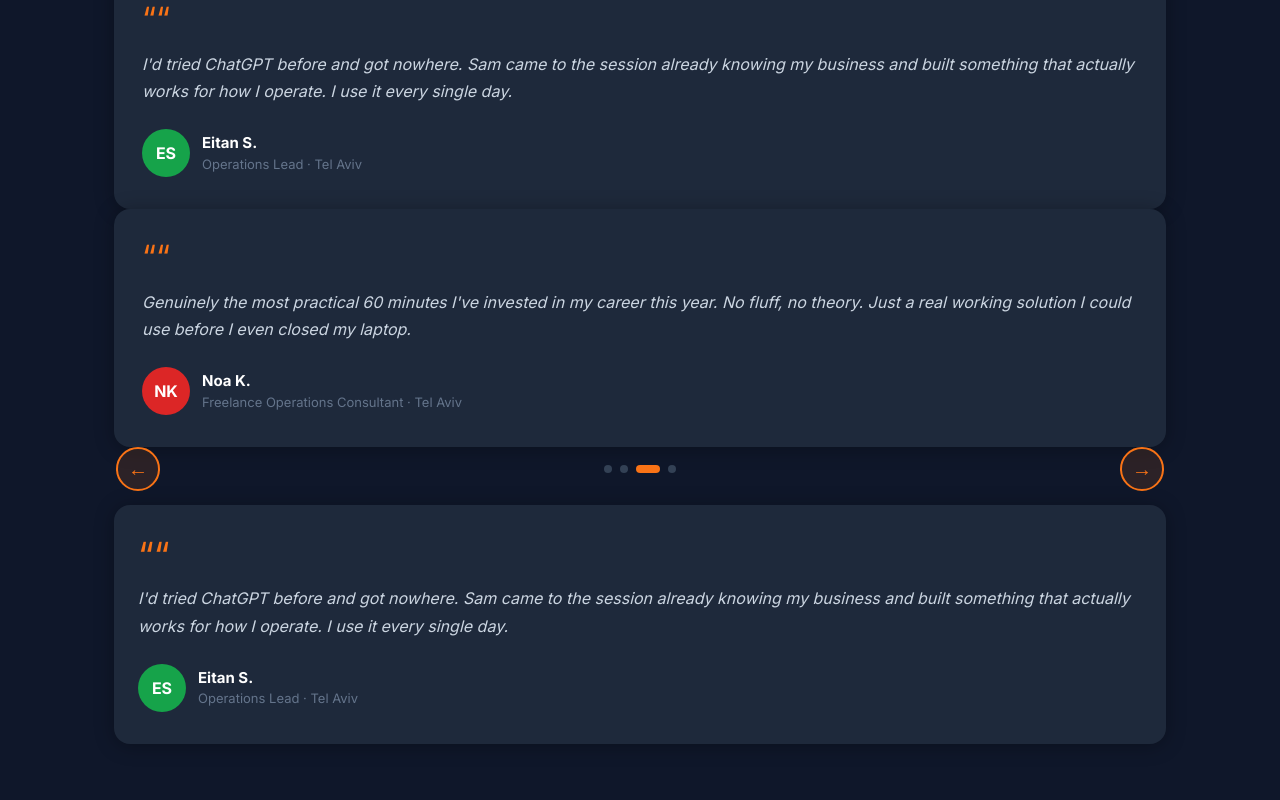
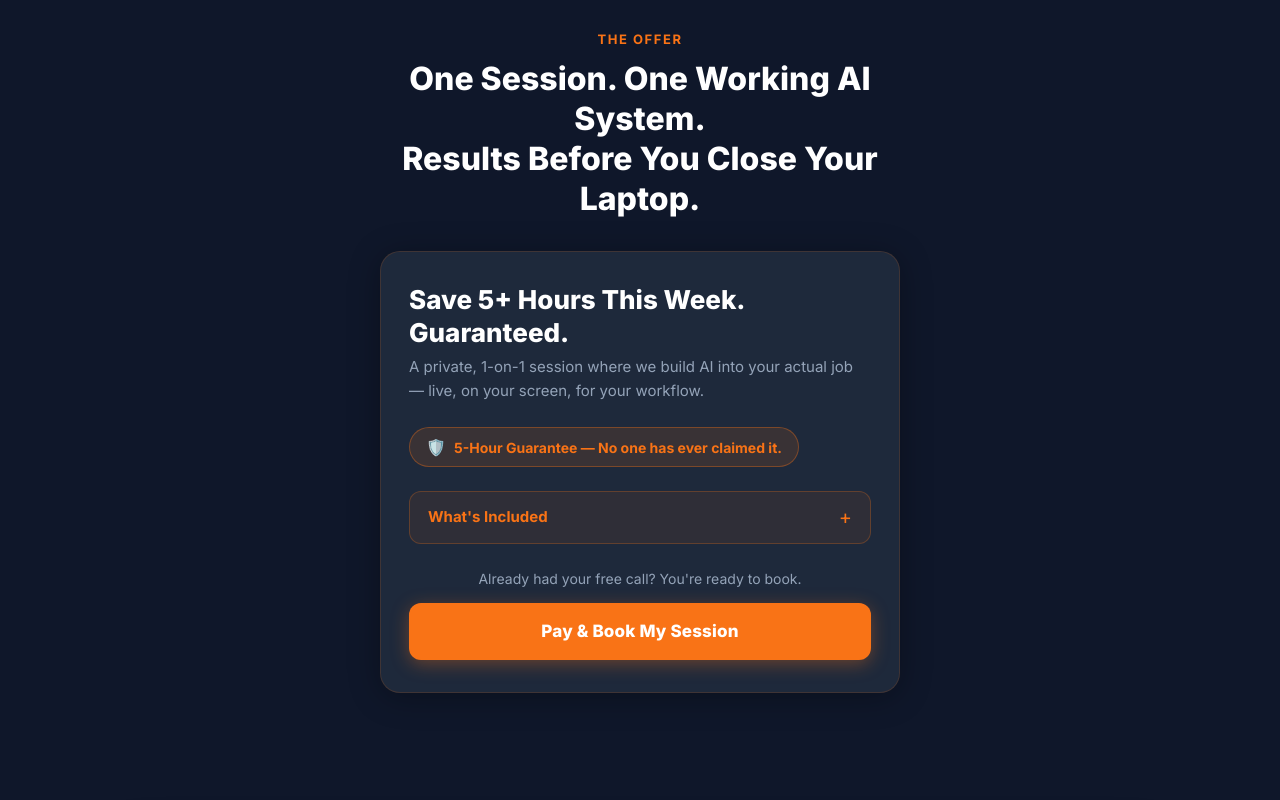
Before and after one commit to samkershner1234-aisk/ai-with-sam, a React (Vite) app: page / in a window 1280 px wide. Shown: the part 3340-4140 px from the top of the page. Built offline with nearby package versions, Linux system fonts and the light colour scheme.

Commit message:
Refactor styles and structure in Testimonials component

```diff
--- a/src/components/landing/Testimonials.jsx
+++ b/src/components/landing/Testimonials.jsx
@@ -33,7 +33,7 @@ const testimonials = [
 
 function Avatar({ t }) {
   return (
-    <div style={{width:48,height:48,borderRadius:"50%",background:t.color,display:"flex",alignItems:"center",justifyContent:"center",color:"#fff",fontWeight:700,fontSize:16,flexShrink:0}}>
+    <div style={{ width: 48, height: 48, borderRadius: "50%", background: t.color, display: "flex", alignItems: "center", justifyContent: "center", color: "#fff", fontWeight: 700, fontSize: 16, flexShrink: 0 }}>
       {t.initials}
     </div>
   );
@@ -52,7 +52,7 @@ export default function Testimonials() {
   const handleArrow = useCallback((dir) => {
     setPaused(true);
     clearInterval(intervalRef.current);
-    if (dir === 'next') next(); else prev();
+    if (dir === "next") next(); else prev();
   }, [next, prev]);
 
   const handleDot = useCallback((i) => {
@@ -90,64 +90,71 @@ export default function Testimonials() {
   }, [paused, next]);
 
   return (
-    <section style={{background:"#0F172A",padding:"80px 0 72px"}}>
-      <div style={{maxWidth:1100,margin:"0 auto",padding:"0 24px"}}>
+    <section style={{ background: "#0F172A", padding: "80px 0 72px" }}>
+      <div style={{ maxWidth: 700, margin: "0 auto", padding: "0 24px" }}>
         {/* Header */}
-        <p style={{color:"#F97316",fontWeight:700,letterSpacing:"0.12em",textTransform:"uppercase",fontSize:13,textAlign:"center",marginBottom:12}}>REAL RESULTS FROM REAL SESSIONS</p>
-        <h2 style={{fontSize:"clamp(24px,4vw,38px)",fontWeight:800,color:"#fff",textAlign:"center",lineHeight:1.2,marginBottom:8}}>
+        <p style={{ color: "#F97316", fontWeight: 700, letterSpacing: "0.12em", textTransform: "uppercase", fontSize: 13, textAlign: "center", marginBottom: 12 }}>
+          REAL RESULTS FROM REAL SESSIONS
+        </p>
+        <h2 style={{ fontSize: "clamp(24px,4vw,38px)", fontWeight: 800, color: "#fff", textAlign: "center", lineHeight: 1.2, marginBottom: 8 }}>
           Working Professionals Who Got Their Time Back
         </h2>
-        <p style={{color:"#94A3B8",textAlign:"center",fontSize:16,marginBottom:52,fontStyle:"italic"}}>
+        <p style={{ color: "#94A3B8", textAlign: "center", fontSize: 16, marginBottom: 52, fontStyle: "italic" }}>
           Every client leaves with a working AI system they use the same day. Here's what they said:
         </p>
 
-        {/* Desktop: 2x2 grid */}
-        <div className="test-desktop-grid">
-          {testimonials.map((t, i) => (
-            <div key={i} style={{background:"#1E293B",borderRadius:16,padding:"32px 28px",boxShadow:"0 2px 20px rgba(0,0,0,0.3)"}}>
-              <div style={{fontSize:32,color:"#F97316",marginBottom:16,lineHeight:1}}>&ldquo;&ldquo;</div>
-              <p style={{color:"#CBD5E1",fontSize:16,lineHeight:1.7,marginBottom:24,fontStyle:"italic"}}>{t.quote}</p>
-              <div style={{display:"flex",alignItems:"center",gap:12}}>
-                <Avatar t={t}/>
-                <div>
-                  <div style={{fontWeight:700,color:"#fff",fontSize:15}}>{t.name}</div>
-                  <div style={{color:"#64748B",fontSize:13}}>{t.role}</div>
-                </div>
-              </div>
-            </div>
-          ))}
-        </div>
-
-        {/* Mobile: single quote carousel with swipe support */}
+        {/* Carousel — all screen sizes */}
         <div
-          className="test-mobile-carousel"
           onTouchStart={handleTouchStart}
           onTouchEnd={handleTouchEnd}
-          style={{userSelect:"none"}}
+          style={{ userSelect: "none" }}
         >
-          {/* Arrows above the card */}
-          <div style={{display:"flex",alignItems:"center",justifyContent:"space-between",marginBottom:14,padding:"0 2px"}}>
-            <button onClick={() => handleArrow('prev')} aria-label="Previous testimonial" style={{width:44,height:44,borderRadius:"50%",border:"2px solid #F97316",background:"rgba(249,115,22,0.12)",color:"#F97316",fontSize:20,cursor:"pointer",fontWeight:700,display:"flex",alignItems:"center",justifyContent:"center",transition:"all 0.2s"}}>&#8592;</button>
-            {/* Dot indicators in the middle */}
-            <div style={{display:"flex",gap:8,alignItems:"center"}}>
+          {/* Arrows + dots above the card */}
+          <div style={{ display: "flex", alignItems: "center", justifyContent: "space-between", marginBottom: 14, padding: "0 2px" }}>
+            <button
+              onClick={() => handleArrow("prev")}
+              aria-label="Previous testimonial"
+              style={{ width: 44, height: 44, borderRadius: "50%", border: "2px solid #F97316", background: "rgba(249,115,22,0.12)", color: "#F97316", fontSize: 20, cursor: "pointer", fontWeight: 700, display: "flex", alignItems: "center", justifyContent: "center", transition: "all 0.2s" }}
+            >&#8592;</button>
+            <div style={{ display: "flex", gap: 8, alignItems: "center" }}>
               {testimonials.map((_, i) => (
-                <button key={i} onClick={() => handleDot(i)} aria-label={`Testimonial ${i+1}`} style={{width:i===current?24:8,height:8,borderRadius:4,border:"none",background:i===current?"#F97316":"#334155",cursor:"pointer",transition:"all 0.3s",padding:0}}/>
+                <button
+                  key={i}
+                  onClick={() => handleDot(i)}
+                  aria-label={`Testimonial ${i + 1}`}
+                  style={{ width: i === current ? 24 : 8, height: 8, borderRadius: 4, border: "none", background: i === current ? "#F97316" : "#334155", cursor: "pointer", transition: "all 0.3s", padding: 0 }}
+                />
               ))}
             </div>
-            <button onClick={() => handleArrow('next')} aria-label="Next testimonial" style={{width:44,height:44,borderRadius:"50%",border:"2px solid #F97316",background:"rgba(249,115,22,0.12)",color:"#F97316",fontSize:20,cursor:"pointer",fontWeight:700,display:"flex",alignItems:"center",justifyContent:"center",transition:"all 0.2s"}}>&#8594;</button>
+            <button
+              onClick={() => handleArrow("next")}
+              aria-label="Next testimonial"
+              style={{ width: 44, height: 44, borderRadius: "50%", border: "2px solid #F97316", background: "rgba(249,115,22,0.12)", color: "#F97316", fontSize: 20, cursor: "pointer", fontWeight: 700, display: "flex", alignItems: "center", justifyContent: "center", transition: "all 0.2s" }}
+            >&#8594;</button>
           </div>
 
           {/* Card */}
-          <div style={{position:"relative",minHeight:280}}>
+          <div style={{ position: "relative", minHeight: 280 }}>
             {testimonials.map((item, i) => (
-              <div key={i} style={{position:"absolute",top:0,left:0,right:0,transition:"opacity 0.5s ease, transform 0.5s ease",opacity:i===current?1:0,transform:i===current?"translateY(0)":"translateY(12px)",pointerEvents:i===current?"auto":"none",background:"#1E293B",borderRadius:16,padding:"32px 24px",boxShadow:"0 2px 20px rgba(0,0,0,0.3)"}}>
-                <div style={{fontSize:36,color:"#F97316",marginBottom:12,lineHeight:1}}>&ldquo;&ldquo;</div>
-                <p style={{color:"#CBD5E1",fontSize:16,lineHeight:1.7,marginBottom:24,fontStyle:"italic"}}>{item.quote}</p>
-                <div style={{display:"flex",alignItems:"center",gap:12}}>
-                  <Avatar t={item}/>
+              <div
+                key={i}
+                style={{
+                  position: "absolute", top: 0, left: 0, right: 0,
+                  transition: "opacity 0.5s ease, transform 0.5s ease",
+                  opacity: i === current ? 1 : 0,
+                  transform: i === current ? "translateY(0)" : "translateY(12px)",
+                  pointerEvents: i === current ? "auto" : "none",
+                  background: "#1E293B", borderRadius: 16, padding: "32px 28px",
+                  boxShadow: "0 2px 20px rgba(0,0,0,0.3)"
+                }}
+              >
+                <div style={{ fontSize: 36, color: "#F97316", marginBottom: 12, lineHeight: 1 }}>&ldquo;&ldquo;</div>
+                <p style={{ color: "#CBD5E1", fontSize: 16, lineHeight: 1.7, marginBottom: 24, fontStyle: "italic" }}>{item.quote}</p>
+                <div style={{ display: "flex", alignItems: "center", gap: 12 }}>
+                  <Avatar t={item} />
                   <div>
-                    <div style={{fontWeight:700,color:"#fff",fontSize:15}}>{item.name}</div>
-                    <div style={{color:"#64748B",fontSize:13}}>{item.role}</div>
+                    <div style={{ fontWeight: 700, color: "#fff", fontSize: 15 }}>{item.name}</div>
+                    <div style={{ color: "#64748B", fontSize: 13 }}>{item.role}</div>
                   </div>
                 </div>
               </div>
```
